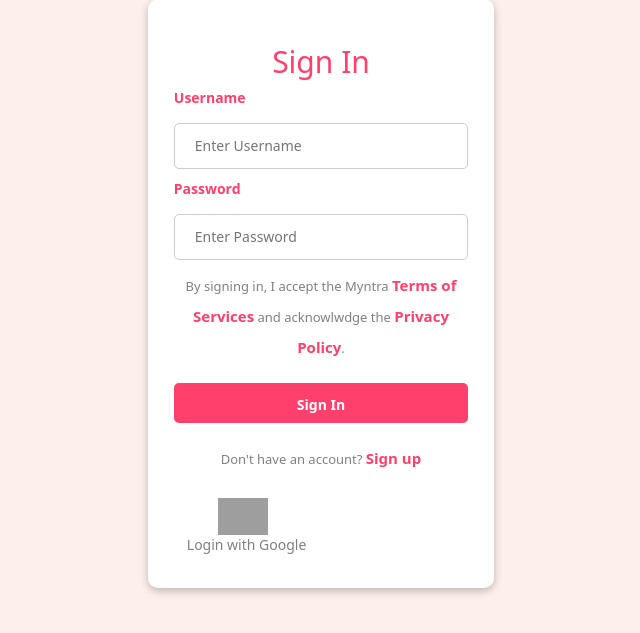
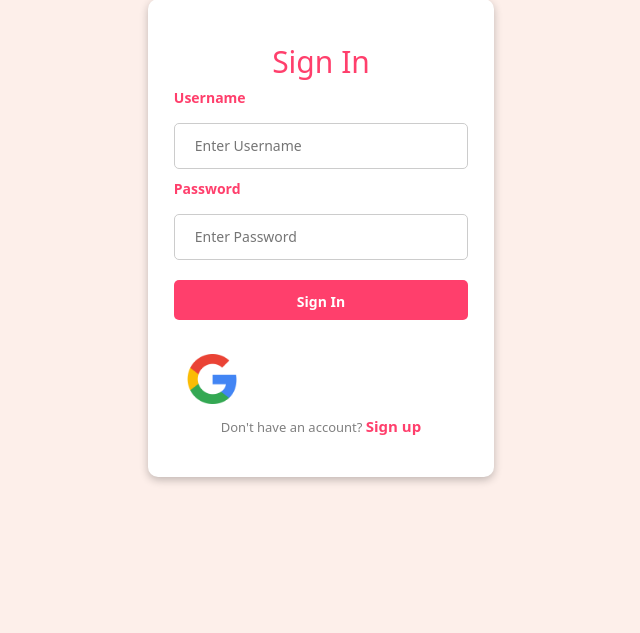
Before and after one commit to VarunJoshi10/E-comerce-website, a Django app: page / in a window 1280 px wide. Shown: the part 131-764 px from the top of the page, without its empty margins (319-959 px from the left). Run offline with Django 4.2, Linux system fonts and the light colour scheme; some libraries are stand-ins or nearby versions; grey boxes are pictures that could not be loaded.

Commit message:
media root and url settings done

```diff
--- a/E_commerce/E_commerce/settings.py
+++ b/E_commerce/E_commerce/settings.py
@@ -10,6 +10,7 @@
 https://docs.djangoproject.com/en/4.0/ref/settings/
 """
 
+import os
 from pathlib import Path
 
 # Build paths inside the project like this: BASE_DIR / 'subdir'.
@@ -124,6 +125,10 @@
 # https://docs.djangoproject.com/en/4.0/howto/static-files/
 STATIC_URL = 'static/'
 
+# Media Files path
+MEDIA_ROOT = os.path.join(BASE_DIR, 'media')
+MEDIA_URL = '/media/'
+
 # Added manually
 STATICFILES_DIRS = [
     BASE_DIR / "static",
--- a/E_commerce/E_commerce/urls.py
+++ b/E_commerce/E_commerce/urls.py
@@ -16,12 +16,16 @@
 from django.contrib import admin
 from django.urls import path, include
 
+# Media images configuration
+from django.conf import settings
+from django.conf.urls.static import static
+
 import onestop
 
 urlpatterns = [
     path('admin/', admin.site.urls),
     path('',include('onestop.urls'))
-]
+] + static(settings.MEDIA_URL, document_root = settings.MEDIA_ROOT)
 
 
 admin.site.site_header = "OneStop Administration"
--- a/E_commerce/templates/main.html
+++ b/E_commerce/templates/main.html
@@ -76,20 +76,18 @@
             <label for="">Password</label><br />
             <input id="pass" name="pass" type="text" placeholder="Enter Password"><br />
 
-            <p>By signing in, I accept the Myntra <a href="https://www.myntra.com/termsofuse">Terms of
-                Services</a> and acknowlwdge the <a href="https://www.myntra.com/faqs#shipping">Privacy Policy</a>. </p>
             <input type="submit" value="Sign In" name="btn_name">
 
-                <p>Don't have an account? <a href="/signup/">Sign up</a> </p>
+            <!--Please make sure to place this google icon in the right place-->
             <!-- href linked changed by pie -->
             <a class="oauth-container btn darken-4 white black-text" href="{% provider_login_url 'google'%}?next=/landing" style="text-transform:none">
                 <div class="left">
 
-                            <img width="20px" style="margin-top:7px; margin-right:8px" alt="Google sign-in"
-                            src="https://upload.wikimedia.org/wikipedia/commons/thumb/5/53/Google_%22G%22_Logo.svg/512px-Google_%22G%22_Logo.svg.png" />
+                    <img style="margin-top:7px; margin-right:8px ;height:50px " alt="Google sign-in" src="/media/images/google_img.png"/>
                 </div>
-                    Login with Google
             </a>
+
+            <p>Don't have an account? <a href="/signup/">Sign up</a> </p>
         </form>
     </div>
     </body>
--- a/E_commerce/templates/signup.html
+++ b/E_commerce/templates/signup.html
@@ -47,9 +47,7 @@
             <label for="">Password</label><br />
             <input id="pass" name='pass' type="text" placeholder="Enter Password"><br />
 
-            <p>By signing up, I accept the Myntra<a href="https://www.myntra.com/termsofuse">Terms of
-                Services</a> and acknowlwdge the <a href="https://www.myntra.com/faqs#shipping">Privacy Policy</a>. </p>
-                <input type="submit" value="Sign up" name='btn_name'>
+            <input type="submit" value="Sign up" name='btn_name'>
             <p>Already have an account? <a href="/">Sign in</a></p>
         </form>
     </div>
```
Also changed, not shown: E_commerce/db.sqlite3, E_commerce/media/images/google_img.png (added). Lines whose indentation alone changed are shown as unchanged.
